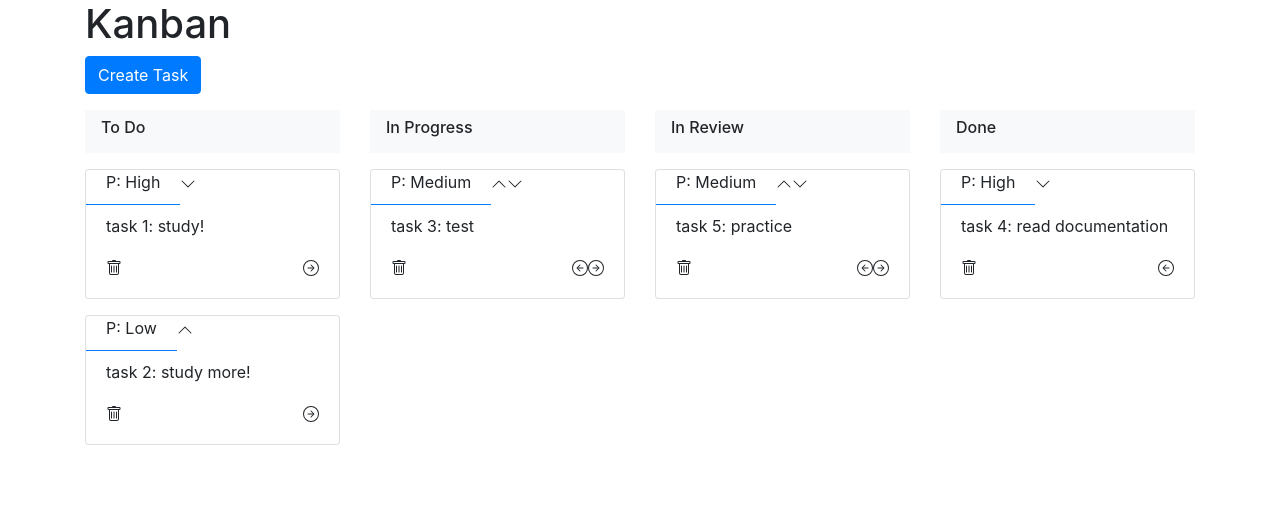
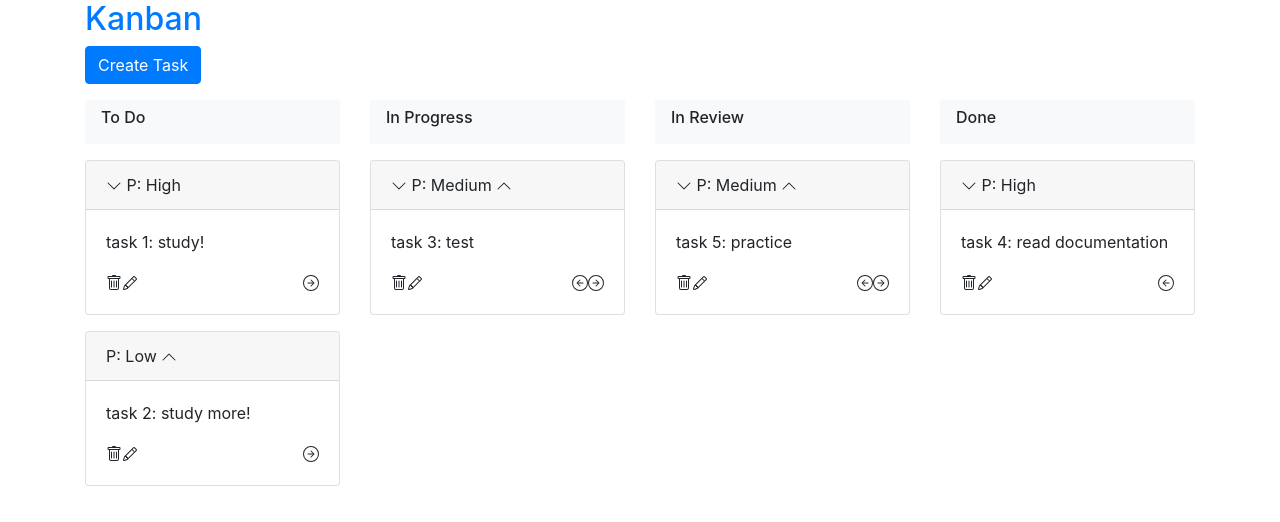
Before and after one commit to olgabresheva/kanbanboard, a React (Create React App) app: page / in a window 1280 px wide. Shown: the top 522 px of the page. Built offline with nearby package versions, Linux system fonts and the light colour scheme.

Commit message:
#added edit mode, updated styles

```diff
--- a/package.json
+++ b/package.json
@@ -10,8 +10,6 @@
     "bootstrap": "^4.5.0",
     "react": "^16.13.1",
     "react-bootstrap": "^1.0.1",
-    "react-confirm": "^0.1.20",
-    "react-confirm-alert": "^2.6.1",
     "react-dom": "^16.13.1",
     "react-scripts": "3.4.1",
     "uuid": "^8.1.0"
--- a/src/App.js
+++ b/src/App.js
@@ -61,15 +61,16 @@ function App() {
     };
 
     const onChangePriority = ({id, direction}) => {
-       // console.log({id, direction})
+        // console.log({id, direction})
         const tasksPriorityEdit = tasks.map(el => {
-            if(el.id === id){
-                if(direction === 'up'){
+            if (el.id === id) {
+                if (direction === 'up') {
                     el.priority = priority[priority.indexOf(el.priority) - 1];
                 }
-                if(direction === 'down'){
+                if (direction === 'down') {
                     el.priority = priority[priority.indexOf(el.priority) + 1];
-                } return el
+                }
+                return el
             } else return el;
         });
         setTasks(tasksPriorityEdit);
@@ -82,17 +83,24 @@ function App() {
 
     const onTaskCreate = (taskInput) => {
         console.log(taskInput);
-        const updatedTaskList = [...tasks];
-        updatedTaskList.push({id: uuidv4(), name: taskInput, priority: 'High', status: states[0]});
-        setTasks(updatedTaskList);
+        const addedTaskList = [...tasks];
+        addedTaskList.push({id: uuidv4(), name: taskInput, priority: 'High', status: states[0]});
+        setTasks(addedTaskList);
+    }
+
+    const onSaveTask = (task) => {
+        const editedTaskList = tasks.map(el => {
+            if (task.id === el.id) return {...el, name: task.name}
+            else return el
+        })
+        setTasks(editedTaskList);
     }
 
     return (
         <div>
             <div className="container">
-                <h1>Kanban</h1>
+                <a href="https://github.com/olgabresheva/kanbanboard"> <h2>Kanban</h2></a>
                 <TaskCreateForm onTaskCreate={onTaskCreate}/>
-
                 <p/>
 
                 <div className="row">
@@ -103,7 +111,8 @@ function App() {
                         <p/>
                         <Column tasks={tasks} status='To Do' onChangeStatus={onChangeStatus}
                                 onTaskDelete={onTaskDelete}
-                                onChangePriority={onChangePriority}/>
+                                onChangePriority={onChangePriority}
+                                onSaveTask={onSaveTask}/>
                     </div>
                     <div className="col-sm">
                         <nav className="navbar navbar-expand-lg navbar-light bg-light">
@@ -112,7 +121,8 @@ function App() {
                         <p/>
                         <Column tasks={tasks} status='In Progress' onChangeStatus={onChangeStatus}
                                 onTaskDelete={onTaskDelete}
-                                onChangePriority={onChangePriority}/>
+                                onChangePriority={onChangePriority}
+                                onSaveTask={onSaveTask}/>
                     </div>
                     <div className="col-sm">
                         <nav className="navbar navbar-expand-lg navbar-light bg-light">
@@ -121,7 +131,8 @@ function App() {
                         <p/>
                         <Column tasks={tasks} status='In Review' onChangeStatus={onChangeStatus}
                                 onTaskDelete={onTaskDelete}
-                                onChangePriority={onChangePriority}/>
+                                onChangePriority={onChangePriority}
+                                onSaveTask={onSaveTask}/>
                     </div>
                     <div className="col-sm">
                         <nav className="navbar navbar-expand-lg navbar-light bg-light">
@@ -130,7 +141,8 @@ function App() {
                         <p/>
                         <Column tasks={tasks} status='Done' onChangeStatus={onChangeStatus}
                                 onTaskDelete={onTaskDelete}
-                                onChangePriority={onChangePriority}/>
+                                onChangePriority={onChangePriority}
+                                onSaveTask={onSaveTask}/>
                     </div>
                 </div>
             </div>
--- a/src/Column.js
+++ b/src/Column.js
@@ -7,9 +7,10 @@ function Column(props) {
         <div>
             {props.tasks
                 .filter(el => el.status === props.status)
-                .map(el => <p><TaskCard key={el.id} task={el} onChangeStatus={props.onChangeStatus}
+                .map(el => <p key={el.id}><TaskCard key={el.id} task={el} onChangeStatus={props.onChangeStatus}
                                         onTaskDelete={props.onTaskDelete}
                                         onChangePriority={props.onChangePriority}
+                                        onSaveTask={props.onSaveTask}
                 /></p>)
             }
         </div>
--- a/src/TaskCard.js
+++ b/src/TaskCard.js
@@ -1,4 +1,4 @@
-import React from 'react';
+import React, {useState} from 'react';
 import TaskDeleteAlertConfirm from "./TaskDeleteAlertConfirm";
 
 function TaskCard(props) {
@@ -34,28 +34,80 @@ function TaskCard(props) {
                   d="M1.646 4.646a.5.5 0 0 1 .708 0L8 10.293l5.646-5.647a.5.5 0 0 1 .708.708l-6 6a.5.5 0 0 1-.708 0l-6-6a.5.5 0 0 1 0-.708z"/>
         </svg>);
 
+    const editBtn = (<svg className="bi bi-pencil" width="1em" height="1em" viewBox="0 0 16 16" fill="currentColor"
+                          xmlns="http://www.w3.org/2000/svg">
+        <path fillRule="evenodd"
+              d="M11.293 1.293a1 1 0 0 1 1.414 0l2 2a1 1 0 0 1 0 1.414l-9 9a1 1 0 0 1-.39.242l-3 1a1 1 0 0 1-1.266-1.265l1-3a1 1 0 0 1 .242-.391l9-9zM12 2l2 2-9 9-3 1 1-3 9-9z"/>
+        <path fillRule="evenodd"
+              d="M12.146 6.354l-2.5-2.5.708-.708 2.5 2.5-.707.708zM3 10v.5a.5.5 0 0 0 .5.5H4v.5a.5.5 0 0 0 .5.5H5v.5a.5.5 0 0 0 .5.5H6v-1.5a.5.5 0 0 0-.5-.5H5v-.5a.5.5 0 0 0-.5-.5H3z"/>
+    </svg>);
+
+    const saveBtn = (
+        <svg className="bi bi-check2-all" width="1em" height="1em" viewBox="0 0 16 16" fill="currentColor"
+             xmlns="http://www.w3.org/2000/svg">
+            <path fillRule="evenodd"
+                  d="M12.354 3.646a.5.5 0 0 1 0 .708l-7 7a.5.5 0 0 1-.708 0l-3.5-3.5a.5.5 0 1 1 .708-.708L5 10.293l6.646-6.647a.5.5 0 0 1 .708 0z"/>
+            <path
+                d="M6.25 8.043l-.896-.897a.5.5 0 1 0-.708.708l.897.896.707-.707zm1 2.414l.896.897a.5.5 0 0 0 .708 0l7-7a.5.5 0 0 0-.708-.708L8.5 10.293l-.543-.543-.707.707z"/>
+        </svg>
+    );
+
+    const cancelBtn = (<svg className="bi bi-x" width="1em" height="1em" viewBox="0 0 16 16" fill="currentColor"
+                            xmlns="http://www.w3.org/2000/svg">
+        <path fillRule="evenodd" d="M11.854 4.146a.5.5 0 0 1 0 .708l-7 7a.5.5 0 0 1-.708-.708l7-7a.5.5 0 0 1 .708 0z"/>
+        <path fillRule="evenodd" d="M4.146 4.146a.5.5 0 0 0 0 .708l7 7a.5.5 0 0 0 .708-.708l-7-7a.5.5 0 0 0-.708 0z"/>
+    </svg>);
+
+    const [taskEdit, setTaskEdit] = useState([]);
+
+    const taskNameEditer = (task) => {
+        setTaskEdit(task);
+    }
+
+    const onTaskEditChange = (e) => {
+        setTaskEdit({...taskEdit, name: e.target.value});
+    }
+
+    const saveTask = () => {
+        props.onSaveTask(taskEdit);
+        setTaskEdit([]);
+    }
+
+    const editCancel = () => {
+        setTaskEdit([]);
+    }
+
     return (
         <div>
             <div className="card">
-                <div className="clearfix">
-                    <span className="card-header bg-transparent border-primary">
-                        P: {props.task.priority}</span>
+                <div className="clearfix card-header sm-transparent">
+                    {props.task.priority !== 'Low' &&
+                    <span className="text-left"
+                          onClick={() => props.onChangePriority({id: props.task.id, direction: 'down'})}
+                    >{downBtn}</span>}
+                    <span> </span>
+                    <span>P: {props.task.priority}</span>
+                    <span> </span>
                     {props.task.priority !== 'High' &&
                     <span onClick={() => props.onChangePriority({id: props.task.id, direction: 'up'})}
                     >{upBtn}</span>}
-                    {props.task.priority !== 'Low' &&
-                    <span onClick={() => props.onChangePriority({id: props.task.id, direction: 'down'})}
-                    >{downBtn}</span>}
                 </div>
 
                 <div className="card-body">
-                    <div>
-                        {props.task.name}
-                    </div>
+                    {taskEdit.id === props.task.id
+                        ? <>
+                            <input type="text" value={taskEdit.name} onChange={onTaskEditChange}/><br/>
+                            <button className="btn btn-outline-primary btn-sm" onClick={saveTask}>{saveBtn}</button>
+                            <button className="btn btn-outline-dark btn-sm"
+                                    onClick={editCancel}>{cancelBtn}</button>
+                        </>
+                        : <div>{props.task.name}</div>
+                    }
                     <p/>
                     <div className="clearfix">
                         <TaskDeleteAlertConfirm onTaskDelete={props.onTaskDelete}
                                                 task={props.task}/>
+                        <span className="float-left" onClick={() => taskNameEditer(props.task)}>{editBtn}</span>
 
                         {props.task.status !== 'Done' &&
                         <span className="float-right"
```
